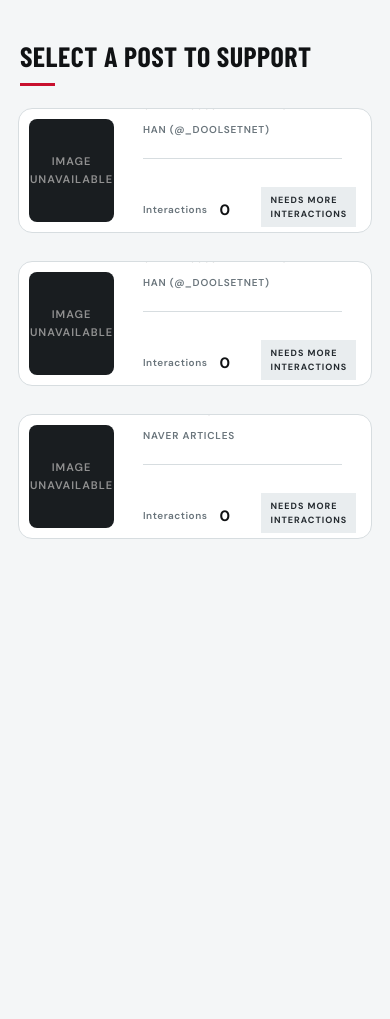
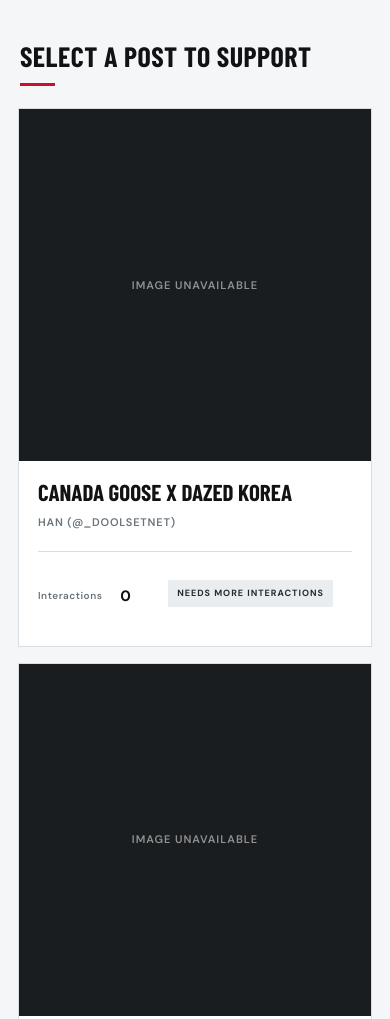
Before and after one commit to hanprojects1409/HAN-CANADA-GOOSE, a plain HTML site: page index.html in a window 390 px wide. Shown: the part 1290-2309 px from the top of the page. Before the commit the page ends 1896 px from the top, so only its background shows below. Drawn offline with nearby package versions, Linux system fonts and the light colour scheme; no server answers; a web font is replaced by a local one.

Commit message:
Delete styles for small horizontal post cards
Removed styles for small horizontal post cards and their related elements.

```diff
--- a/style.css
+++ b/style.css
@@ -1026,82 +1026,3 @@ section {
         width: 105px !important;
     }
 }
-
-
-/* POST CARDS — SMALL HORIZONTAL DESIGN */
-
-#posts-container .post-card {
-    display: flex !important;
-    flex-direction: row !important;
-    align-items: center !important;
-    justify-content: flex-start !important;
-
-    width: 100% !important;
-    height: 145px !important;
-    min-height: 145px !important;
-    max-height: 145px !important;
-
-    padding: 10px !important;
-    margin: 0 0 12px !important;
-    gap: 14px !important;
-
-    overflow: hidden !important;
-    border-radius: 14px !important;
-}
-
-/* Small rectangular preview */
-
-#posts-container .post-thumbnail {
-    flex: 0 0 100px !important;
-    width: 100px !important;
-    min-width: 100px !important;
-    height: 123px !important;
-    max-height: 123px !important;
-
-    position: relative !important;
-    overflow: hidden !important;
-    border-radius: 8px !important;
-}
-
-/* Image */
-
-#posts-container .post-thumbnail img {
-    width: 100% !important;
-    height: 100% !important;
-    object-fit: cover !important;
-}
-
-/* Information */
-
-#posts-container .post-info {
-    flex: 1 !important;
-    min-width: 0 !important;
-    overflow: hidden !important;
-}
-
-#posts-container .post-info h3 {
-    font-size: 15px !important;
-    line-height: 1.3 !important;
-}
-
-#posts-container .post-info p {
-    font-size: 10px !important;
-}
-
-/* Mobile */
-
-@media (max-width: 480px) {
-    #posts-container .post-card {
-        height: 125px !important;
-        min-height: 125px !important;
-        max-height: 125px !important;
-        gap: 10px !important;
-    }
-
-    #posts-container .post-thumbnail {
-        flex-basis: 85px !important;
-        width: 85px !important;
-        min-width: 85px !important;
-        height: 103px !important;
-    }
-}
```
